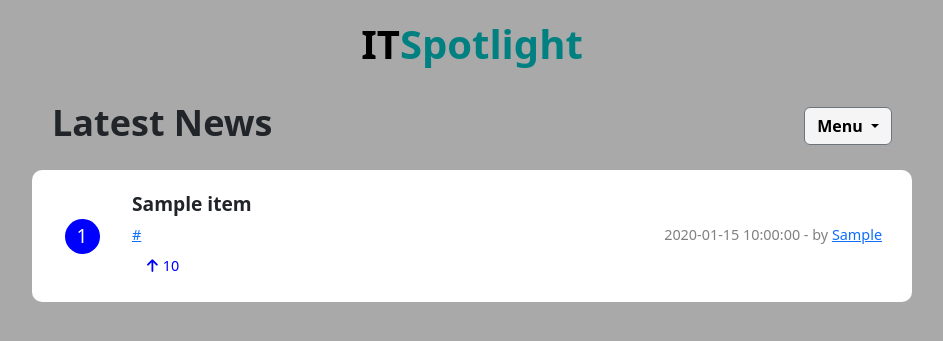
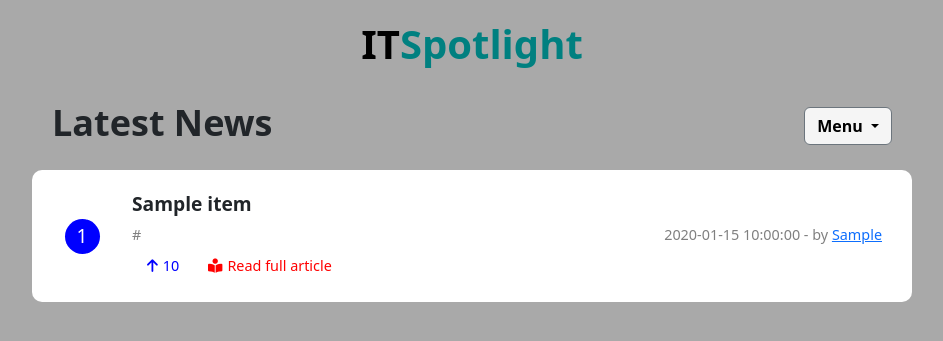
Before and after one commit to HemantSachdeva/ITSpotlight, a Flask app: page / in a window 1280 px wide. Shown: the top 341 px of the page, without its empty margins (168-1111 px from the left). Run offline with Flask 2, Linux system fonts and the light colour scheme; a database or web service that is not in the repository returns one stand-in record (values such as "Sample title"); data that the repository does not hold is empty; some libraries are stand-ins or nearby versions.

Commit message:
index: Add Read full article button and make sliced url unclickable
Signed-off-by: Hemant Sachdeva <hemant.evolver@gmail.com>

```diff
--- a/static/css/style.css
+++ b/static/css/style.css
@@ -124,8 +124,18 @@ a:active {
   color: blue;
 }
 .spotlight .data .discription .actions-row span:nth-of-type(2) {
-  color: orange;
+  color: red;
 }
+.spotlight .data .discription .actions-row a {
+  text-decoration: none;
+}
+.spotlight .data .discription .actions-row a:hover {
+  font-weight: bolder;
+}
+.spotlight .data .discription .actions-row a .no-link {
+  color: red;
+}
+
 @media screen and (max-width: 720px) {
   body {
     font-size: 15px;
--- a/templates/index.html
+++ b/templates/index.html
@@ -41,9 +41,7 @@
                 <div class="discription">
                     <div class="title">{{ article.title }}</div>
                     <div class="meta-data">
-                        <a href="{{ article.url }}" target="_blank">
-                            <div class="left">{{ article.sliced_url }}</div>
-                        </a>
+                        <div class="left">{{ article.sliced_url }}</div>
                         <div class="right">{{ article.time }} - by
                             <a href="/api/user/{{ article.by }}" target="_blank"> {{ article.by }}
                             </a>
@@ -51,6 +49,7 @@
                     </div>
                     <div class="actions-row">
                         <span><i class="fa-solid fa-arrow-up"></i></i>{{ article.likes }}</span>
+                        <a href="{{ article.url }}" target="_blank"><span class="no-link"><i class="fa-solid fa-book-reader"></i>Read full article</span></a>
                     </div>
                 </div>
             </li>
```
